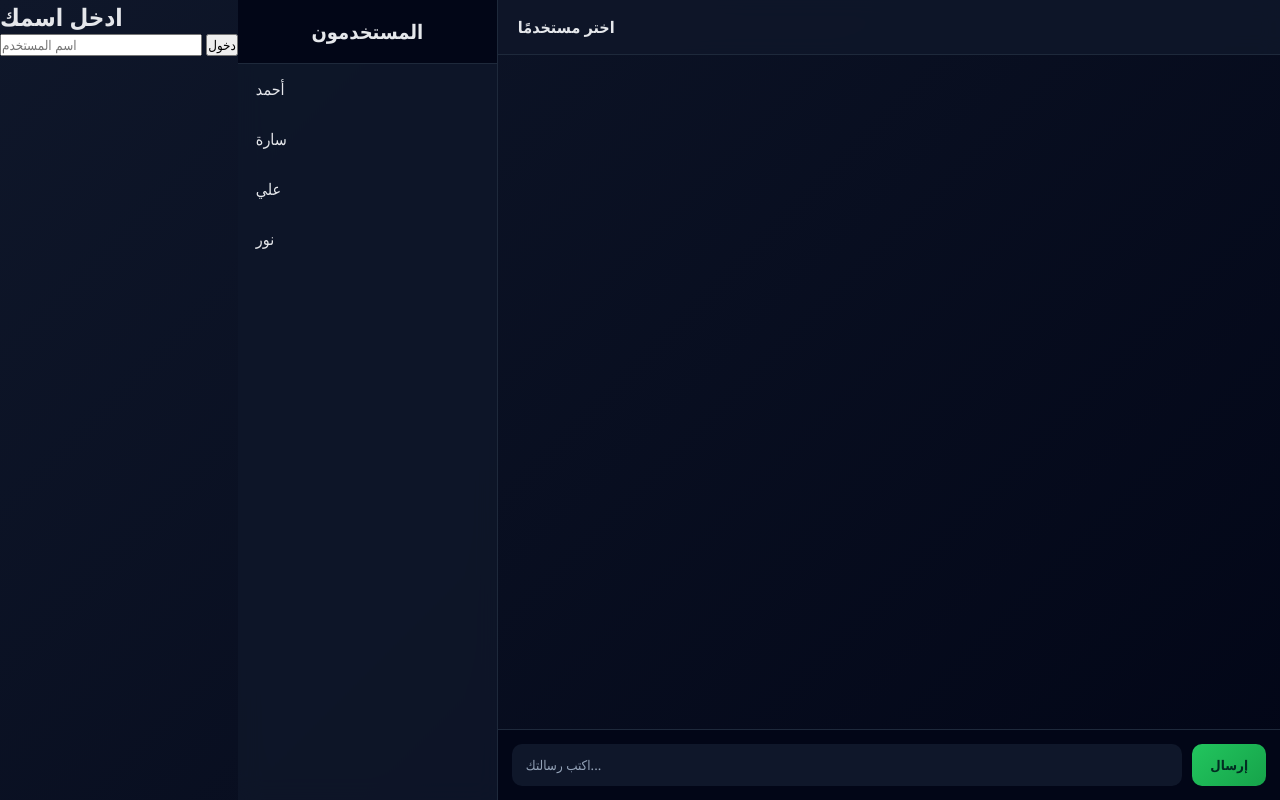
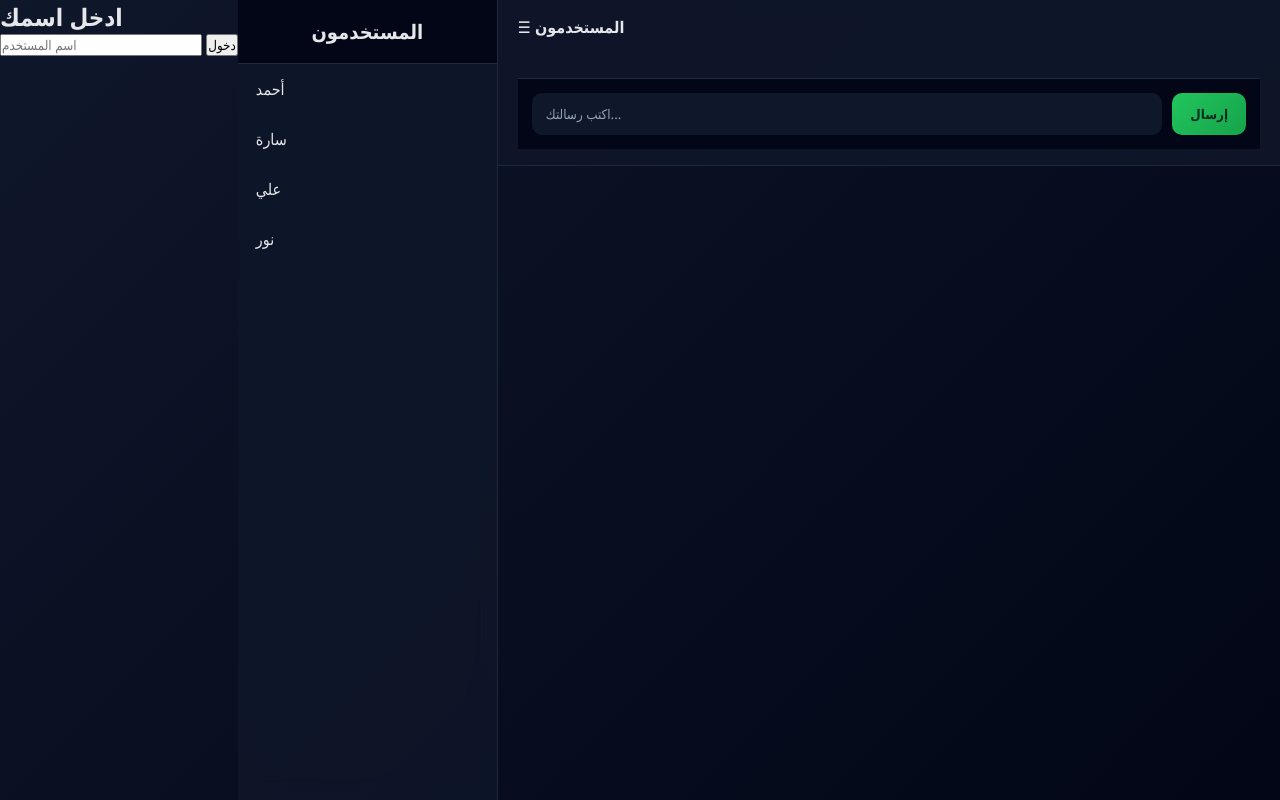
Before and after one commit to mantorh1940m-eng/Enlightenment-Chat, a plain HTML site: page index.html in a window 1280 px wide. Drawn offline with Linux system fonts and the light colour scheme.

Commit message:
Update index.html

```diff
--- a/index.html
+++ b/index.html
@@ -31,8 +31,7 @@
   <!-- منطقة الدردشة -->
   <div class="chat">
     <div class="chat-header" id="chatHeader">
-      اختر مستخدمًا
-    </div>
+      <span class="toggle-users" onclick="toggleSidebar()">☰ المستخدمون</span>
 
     <div class="messages" id="messages"></div>
 
```
